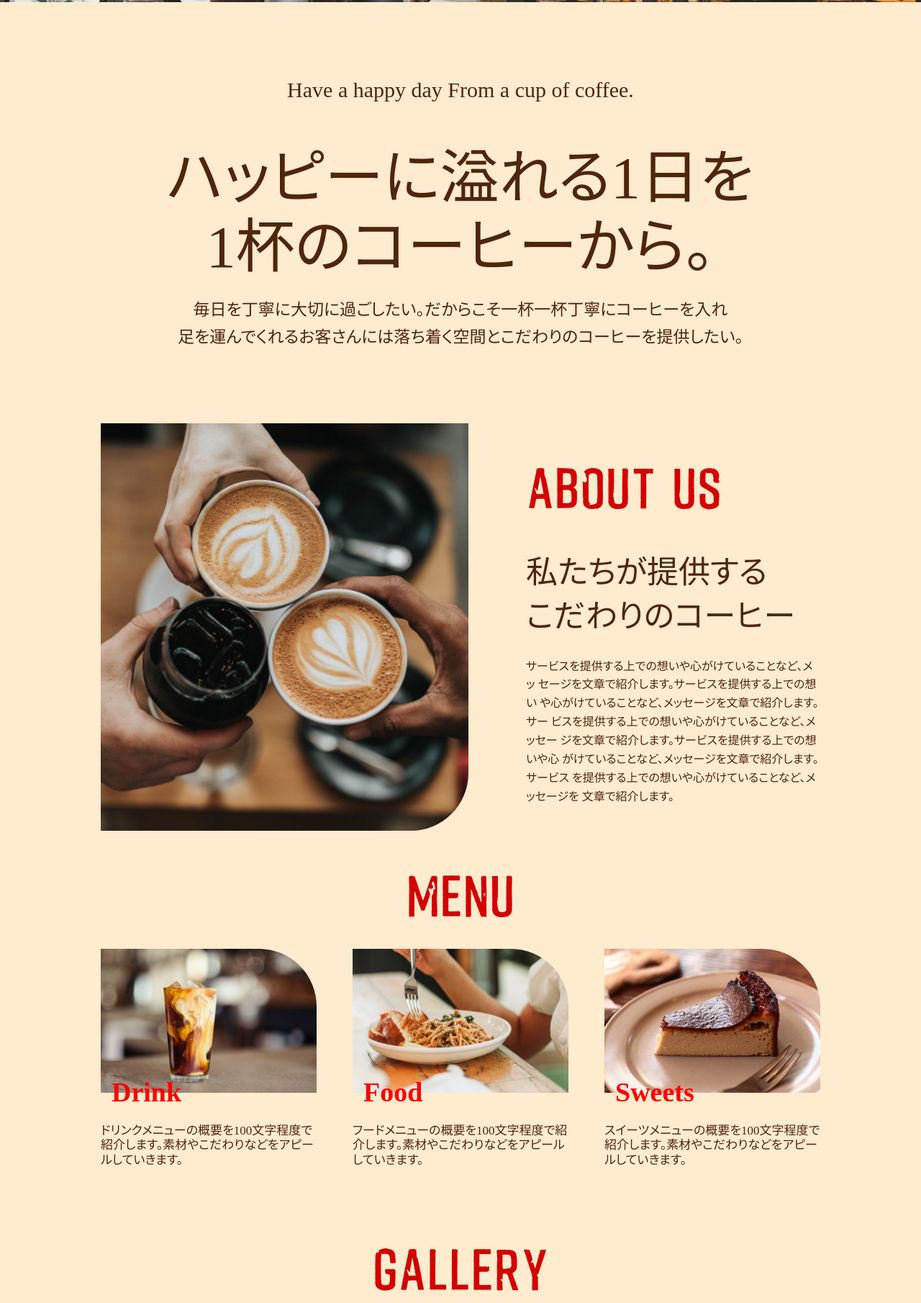
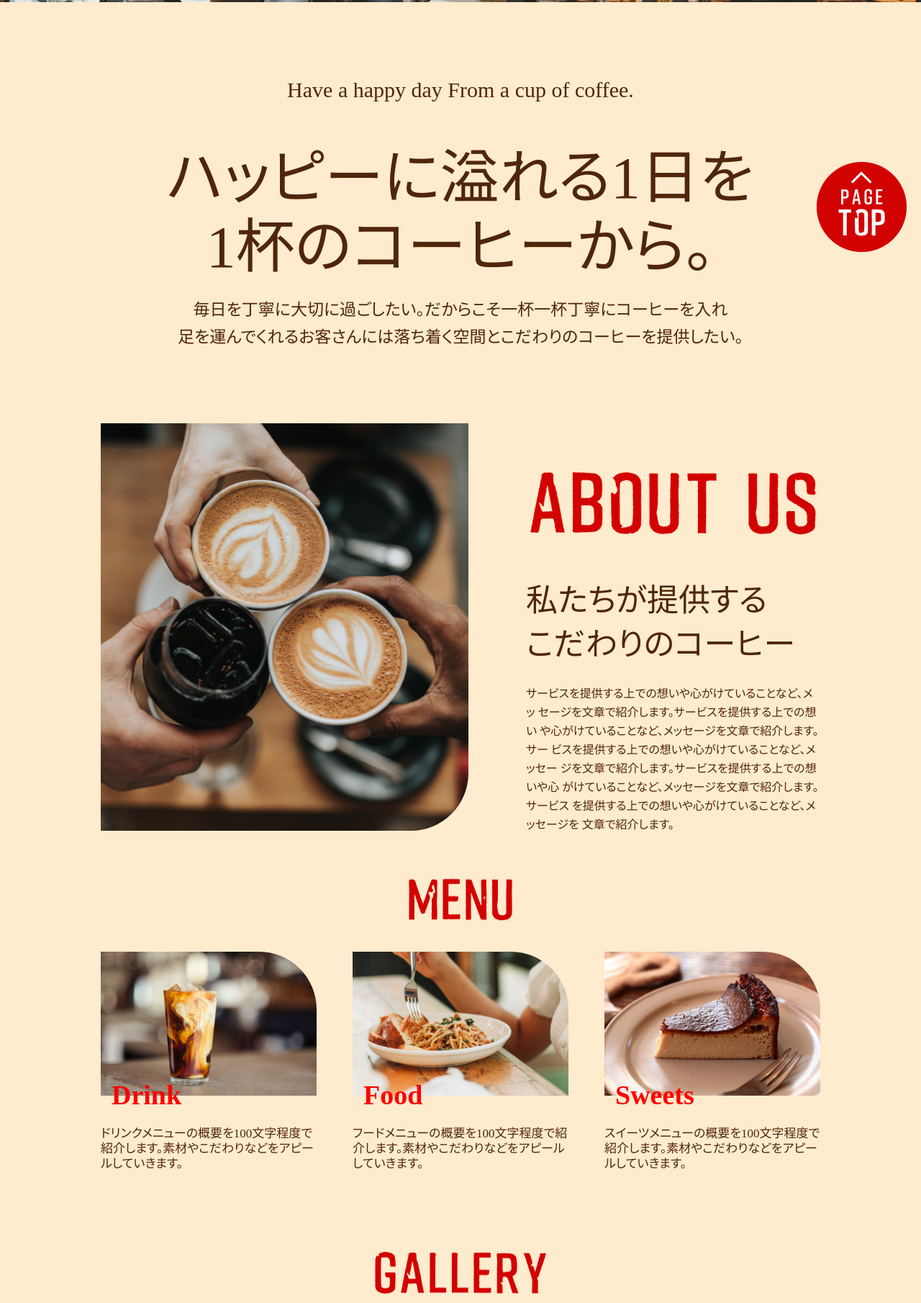
Before and after one commit to DaichiTsujino/saitosakusei, a plain HTML site: page サイト作成課題/index.html in a window 1280 px wide. Shown: the part 430-2240 px from the top of the page at 72% size. Drawn offline with nearby package versions, Linux system fonts and the light colour scheme.

Commit message:
トップボタン　作成と修正
トップボタン　作成と修正

```diff
--- a/サイト作成課題/css/style.css
+++ b/サイト作成課題/css/style.css
@@ -139,8 +139,8 @@ body {
 }
 
 .about {
-    width: 273px;
-    height: 78px;
+    /* width: 273px;
+    height: 78px; */
     padding-top: 50px;
     padding-bottom: 50px;
     /* margin: 0 auto; */
@@ -180,8 +180,8 @@ body {
 }
 
 .pe img {
-    width: 300px;
-    height: 200px;
+    /* width: 300px;
+    height: 200px; */
     border-radius: 0 80px 0 0;
 }
 
@@ -282,7 +282,7 @@ iframe {
     margin: 0 auto;
     text-align: center;
     padding-top: 90px;
-    padding-left: 25%;
+    /* padding-left: 25%; */
 }
 
 .footer {
@@ -304,6 +304,16 @@ iframe {
     margin-top: 85px;
     padding-bottom: 80px;
 }
+
+/* トップへボタン */
+
+.top {
+    position: fixed;
+    bottom: 20px;
+    right: 20px;
+    width: 125px;
+}
+
 .sp_nav {
     display: none;
 }
--- a/サイト作成課題/index.html
+++ b/サイト作成課題/index.html
@@ -71,7 +71,7 @@
 
     <!-- about usの作成 -->
 
-    <div class="nan">
+    <div class="nan" id="About_us">
         <div class="ao">
             <img src="images/pc_about-100.jpg" alt="乾杯">
         </div>
@@ -107,7 +107,7 @@
 
     <!-- メニュー -->
 
-    <div class="tannyao">
+    <div class="tannyao" id="Menu">
         <img src="images/menu@2x.png" alt="ロゴ">
     </div>
 
@@ -135,7 +135,7 @@
         <!-- ギャラリー -->
 
     </div>
-    <div class="gallery_rogo">
+    <div class="gallery_rogo" id="Gallery">
         <img src="images/gallery@2x.png" alt="ギャラリーロゴ">
     </div>
     <div class="gallery_photo">
@@ -150,7 +150,7 @@
 
     <!-- イベント -->
 
-    <div class="event_rogo">
+    <div class="event_rogo" id="Event">
         <img src="images/event@2x.png" alt="イベントロゴ">
     </div>
 
@@ -164,7 +164,7 @@
 
     <!-- アクセス -->
 
-    <div class="access_rogo">
+    <div class="access_rogo" id="Access">
         <img src="images/access@2x.png" alt="アクセスロゴ">
     </div>
 
@@ -197,6 +197,14 @@
         </div>
     </div>
 
+    <!-- トップへボタン -->
+
+    <div class="top">
+        <a href="#header">
+            <img src="images/to_top@2x.png" ait="押すとトップに戻るボタン">
+        </a>
+    </div>
+
 
 
     <script>
```
